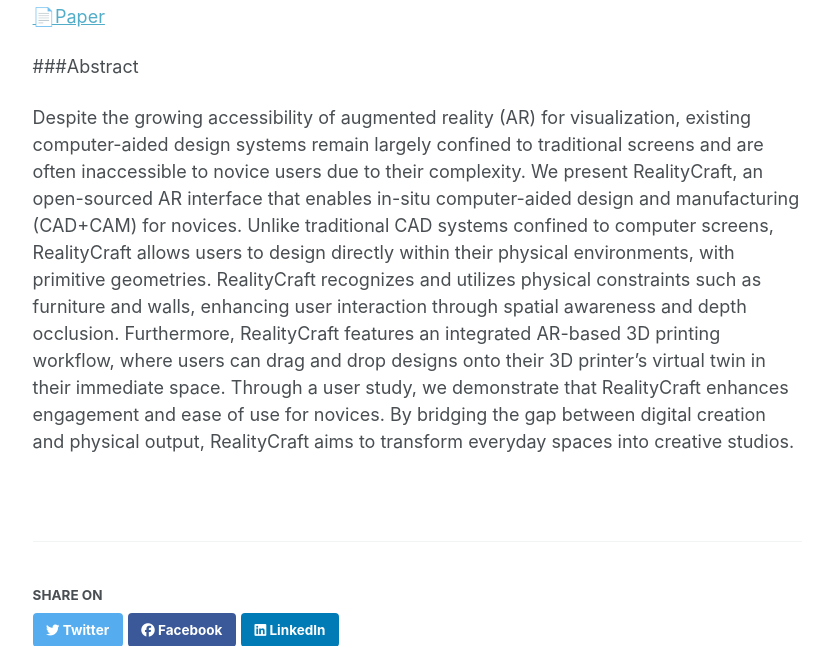
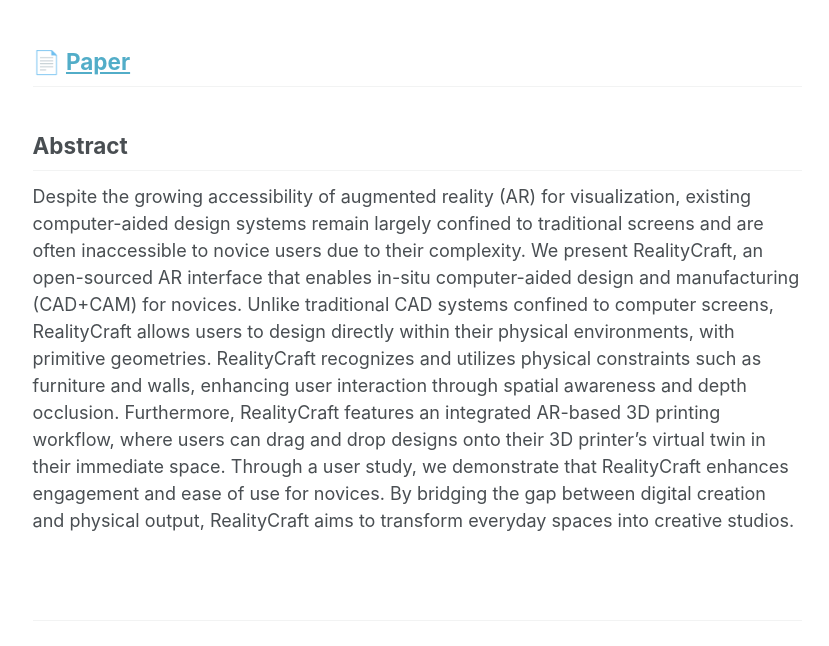
Before and after one commit to Boysle/boysle.github.io, a Jekyll site: the page built from _portfolio/0realitycraft.md, in a window 1280 px wide and 900 px high, scrolled down 345 px, cut to the strip 254-900 px from the top of the window. Shown: the whole strip, without its empty margins (249-1078 px from the left). Built offline with Jekyll 4.4.1, drawn with Linux system fonts in a browser that asks for light colours.

```diff
--- a/_portfolio/0realitycraft.md
+++ b/_portfolio/0realitycraft.md
@@ -8,8 +8,8 @@ Conducted under the supervision of [Mustafa Doğa Doğan, PhD](https://www.dogad
 
 <iframe width="560" height="315" src="https://youtu.be/tpf_s0ysZzo" frameborder="0" allowfullscreen></iframe>
 
-[📄Paper](https://arxiv.org/pdf/2410.06113)
+## 📄 [Paper](https://arxiv.org/pdf/2410.06113)
 
-###Abstract
+## Abstract
 
 Despite the growing accessibility of augmented reality (AR) for visualization, existing computer-aided design systems remain largely confined to traditional screens and are often inaccessible to novice users due to their complexity. We present RealityCraft, an open-sourced AR interface that enables in-situ computer-aided design and manufacturing (CAD+CAM) for novices. Unlike traditional CAD systems confined to computer screens, RealityCraft allows users to design directly within their physical environments, with primitive geometries. RealityCraft recognizes and utilizes physical constraints such as furniture and walls, enhancing user interaction through spatial awareness and depth occlusion. Furthermore, RealityCraft features an integrated AR-based 3D printing workflow, where users can drag and drop designs onto their 3D printer's virtual twin in their immediate space. Through a user study, we demonstrate that RealityCraft enhances engagement and ease of use for novices. By bridging the gap between digital creation and physical output, RealityCraft aims to transform everyday spaces into creative studios.
```
